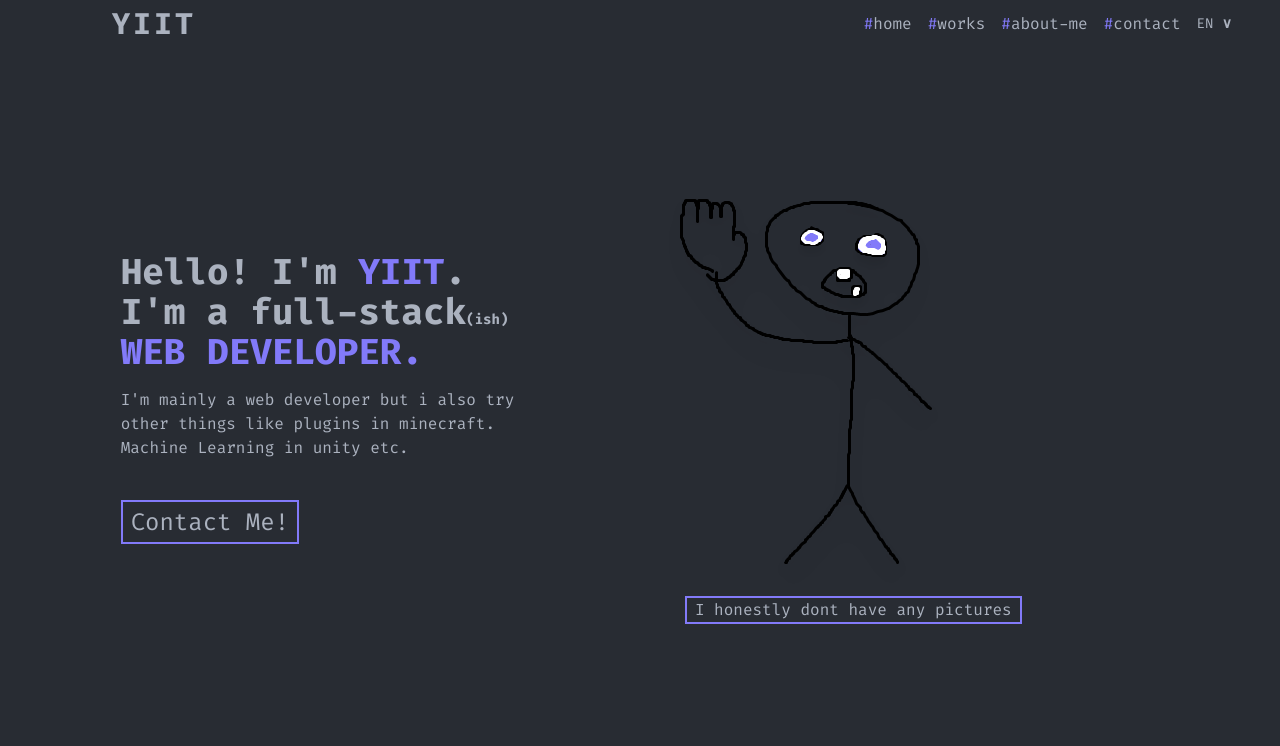
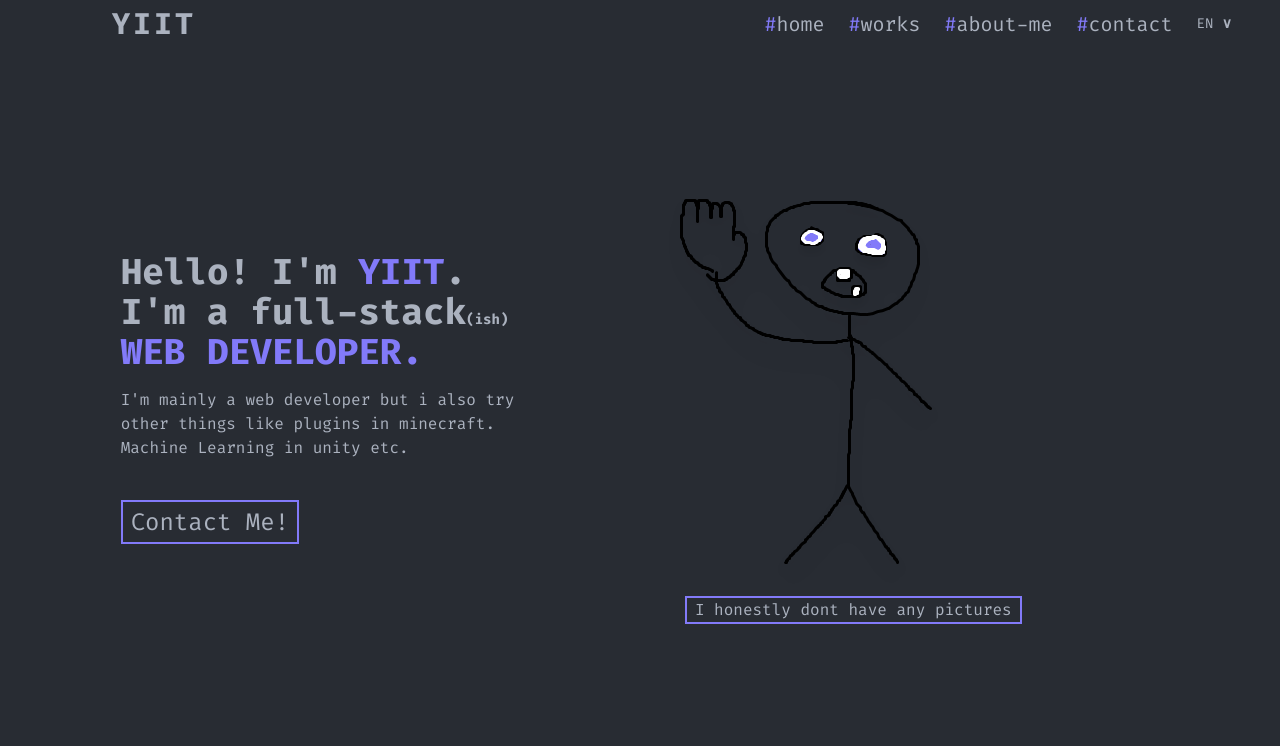
Before and after one commit to YiitWT/yiit.xyz, a React (Vite) app: page / in a window 1280 px wide. Shown: the top 746 px of the page. Built offline with nearby package versions, Linux system fonts and the light colour scheme; what tailwindcss-animated would draw is missing.

Commit message:
Edited the header

```diff
--- a/src/components/Header.tsx
+++ b/src/components/Header.tsx
@@ -12,9 +12,9 @@ const Header = () => {
                 <a href="/" className="text-3xl font-bold text-center tracking-widest font-st">YIIT</a>
             </div>
             <div className="w-full h-full float-right flex justify-end mr-12">
-                <ul className="flex h-full w-fit items-center  gap-4 right-2">
+                <ul className="flex h-full w-fit items-center  gap-6 right-2">
                     {routes.map((route) => (
-                        <li className="group relative">
+                        <li className="group relative text-xl">
                             <span><a href={route.path}><span className="text-primary">#</span>{route.name}</a></span>
                             <span className="absolute -bottom-1 left-0 w-0 transition-all h-[1px] bg-primary group-hover:w-[110%]"></span>
                         </li>
```
